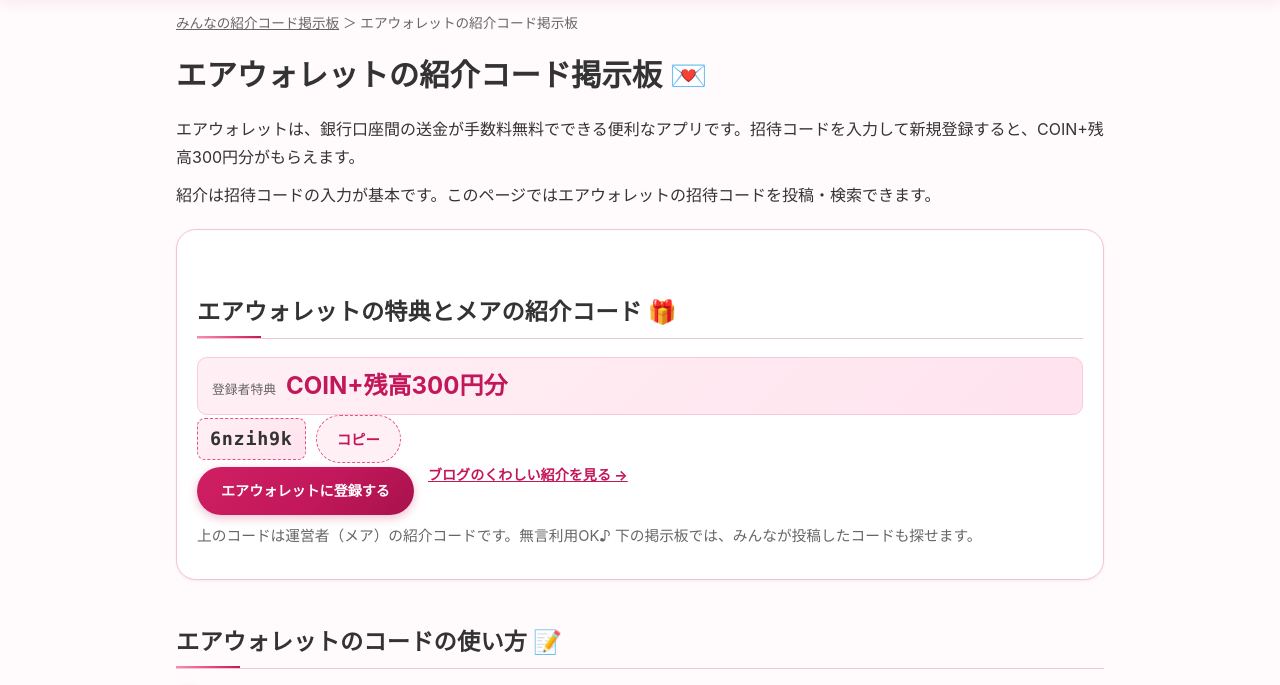
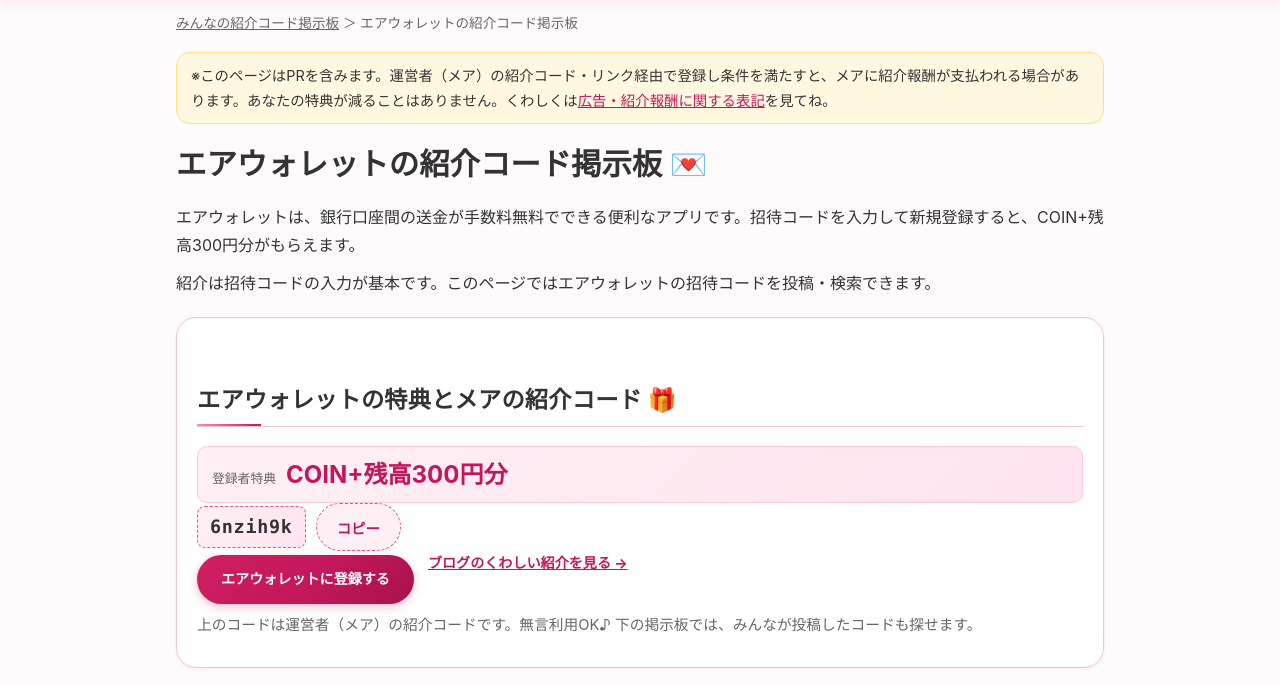
Before and after one commit to coolcoolcoolcool161-a11y/mea-keijiban, an Astro site: page /mea-keijiban/service/airwallet/ in a window 1280 px wide. Shown: the part 100-785 px from the top of the page. Built offline with nearby package versions, Linux system fonts and the light colour scheme; Astro itself is replaced by a stand-in of ours; no server answers; the database is empty.

Commit message:
サービスページ冒頭にPRボックスを追加

```diff
--- a/src/pages/service/[slug].astro
+++ b/src/pages/service/[slug].astro
@@ -41,6 +41,10 @@ const jsonLd = [
     <p class="breadcrumb">
       <a href={`${base}/`}>{SITE.name}</a> ＞ {service.name}の紹介コード掲示板
     </p>
+
+    <div class="pr-box">
+      ※このページはPRを含みます。運営者（メア）の紹介コード・リンク経由で登録し条件を満たすと、メアに紹介報酬が支払われる場合があります。あなたの特典が減ることはありません。くわしくは<a href={`${base}/ad-disclosure/`}>広告・紹介報酬に関する表記</a>を見てね。
+    </div>
 
     <h1>{service.name}の紹介コード掲示板 💌</h1>
 
```
